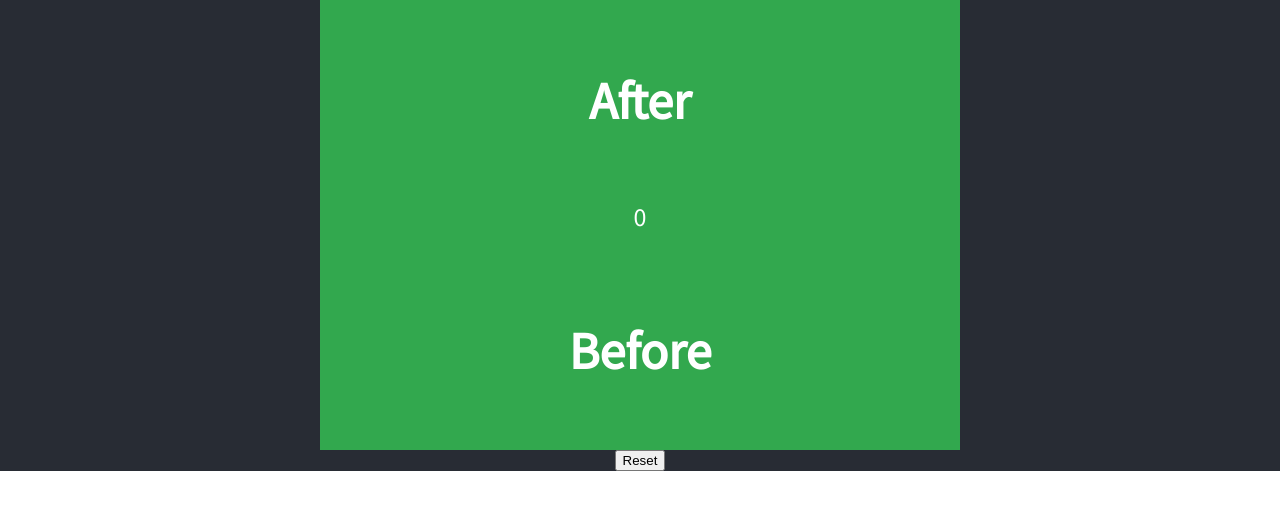
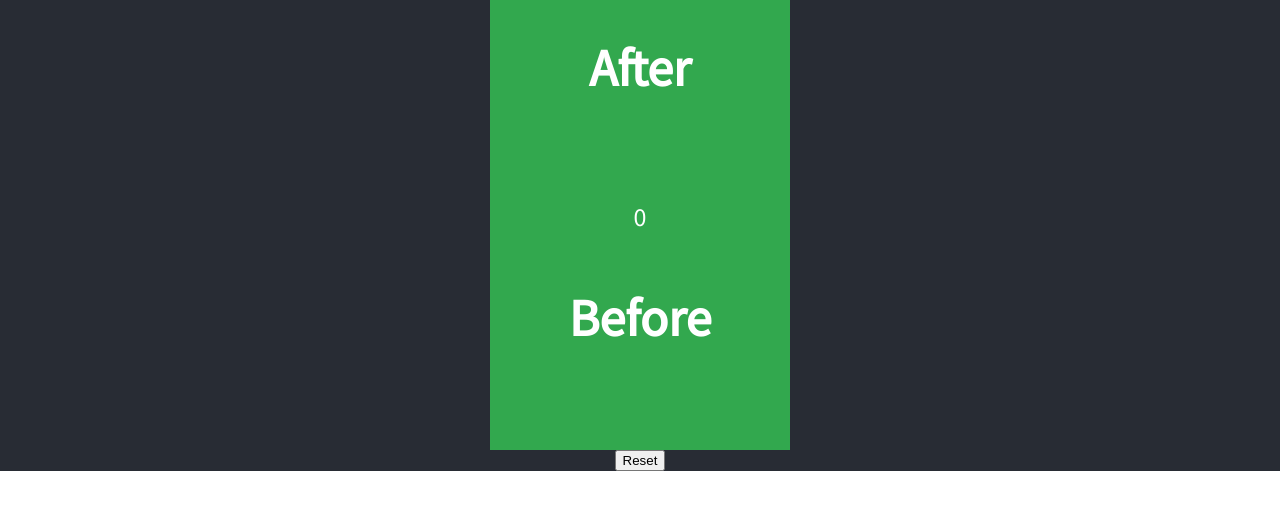
Before and after one commit to Hardikgithub2020/React_Box_Color, a React (Create React App) app in the folder react_box_color/: page / in a window 1280 px wide. Shown: the top 510 px of the page. Built offline with nearby package versions, Linux system fonts and the light colour scheme.

Commit message:
Update css

```diff
--- a/react_box_color/src/App.css
+++ b/react_box_color/src/App.css
@@ -1,49 +1,21 @@
 
-
-.App-logo {
-  height: 40vmin;
-  pointer-events: none;
-}
-
-@media (prefers-reduced-motion: no-preference) {
-  .App-logo {
-    animation: App-logo-spin infinite 20s linear;
-  }
-}
-.count{
-  background: none;
-  margin: none;
-  padding: none;
-}
 .App{
   background-color: #282c34;
   min-height: 50vh;
   display: flex;
   flex-direction: column;
   align-items: center;
-  justify-content:space-around;
   font-size: calc(10px + 2vmin);
   color: white;
 }
 .Box{
   background-color: #282c34;
-  height: 50vh;
+  width: 300px;
   display: flex;
   flex-direction: column;
   align-items: center;
   justify-content: center;
-  font-size: calc(10px + 2vmin);
-  color: white;
 }
-.count{
+div{
   text-align: center;
 }
-
-@keyframes App-logo-spin {
-  from {
-    transform: rotate(0deg);
-  }
-  to {
-    transform: rotate(360deg);
-  }
-}
--- a/react_box_color/src/App.js
+++ b/react_box_color/src/App.js
@@ -18,14 +18,14 @@ class App extends React.Component {
     this.state = {
       count: 0,
       color: "#32a84e",
-      pColor :"#32a84e"
+      pColor: "#32a84e",
     };
   }
   get initialState() {
     return {
       count: 0,
       color: "#32a84e",
-      pColor:"#32a84e"
+      pColor: "#32a84e",
     };
   }
 
@@ -38,54 +38,44 @@ class App extends React.Component {
     }
 
     this.setState({
-      pColor : this.state.color,
+      pColor: this.state.color,
       count: this.state.count + 1,
       color: rainbow,
     });
-  }
+  };
 
   resetBuilder = () => {
     this.setState(this.initialState);
-  }
+  };
 
   render() {
     let styleValue = {
       backgroundColor: this.state.color,
-      width: "50%",
+      width: 300,
       height: 200,
     };
     let pstyleValue = {
       backgroundColor: this.state.pColor,
-      width: "50%",
+      width: 300,
       height: 200,
     };
-    let defaultValue ={
-      backgroundColor:"#32a84e",
-      width: "50%",
+    let defaultValue = {
+      backgroundColor: "#32a84e",
+      width: 300,
       height: 50,
-
-    }
+    };
     return (
-      <div className="App" type="button"
-      onClick={this.clickUpdate}>
-        <div
-          className="Box"
-          style={styleValue}
-          type="button"
-          onClick={this.clickUpdate}
-        >
-          <h1 className="count">
-            After
-          </h1>
-        </div>
-        <div className="count" style={defaultValue}> {this.state.count}</div>
-        <div
-          className="Box"
-          style={pstyleValue}
-          onClick={this.clickUpdate}
-        >
-          <h1 className="count"> Before</h1>
-
+      <div className="App">
+        <div className="Box" type="button" onClick={this.clickUpdate}>
+          <div style={styleValue}>
+            <h1 className="text"> After </h1>
+          </div>
+          <div  style={defaultValue}>
+            {this.state.count}
+          </div>
+          <div  style={pstyleValue}>
+            <h1 className="text"> Before</h1>
+          </div>
         </div>
         <button type="button" onClick={this.resetBuilder}>
           Reset
```
